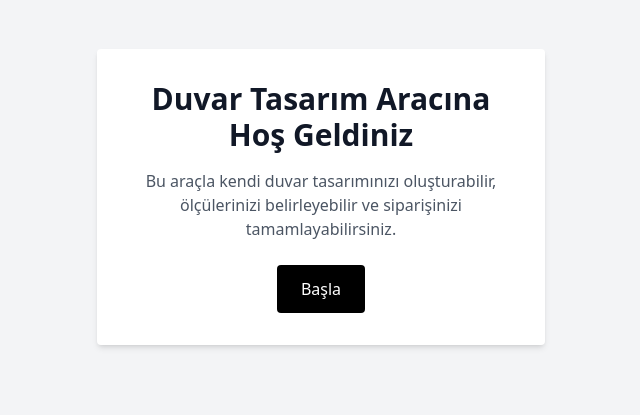
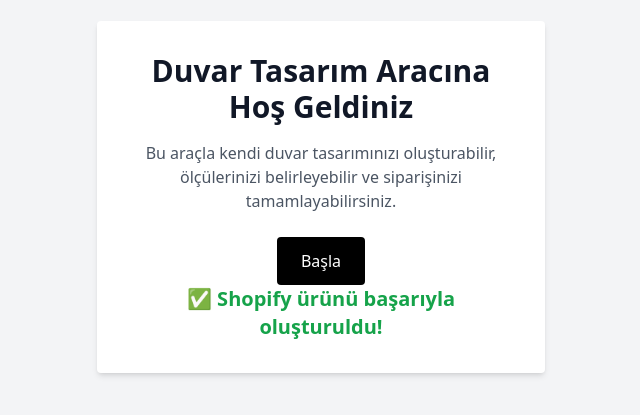
Before and after one commit to ihsankeser/mdf-calculator, a React (Vite) app: page / in a window 1280 px wide. Shown: the part 203-618 px from the top of the page, without its empty margins (319-959 px from the left). Built offline with nearby package versions, Linux system fonts and the light colour scheme.

Commit message:
Step1Welcome Metni Güncellendi

```diff
--- a/src/pages/Step1Welcome.jsx
+++ b/src/pages/Step1Welcome.jsx
@@ -16,6 +16,11 @@ function Step1Welcome() {
         >
           Başla
         </button>
+
+		<p className="text-green-600 font-semibold text-xl">
+  ✅ Shopify ürünü başarıyla oluşturuldu!
+</p>
+
       </div>
     </div>
   );
```
